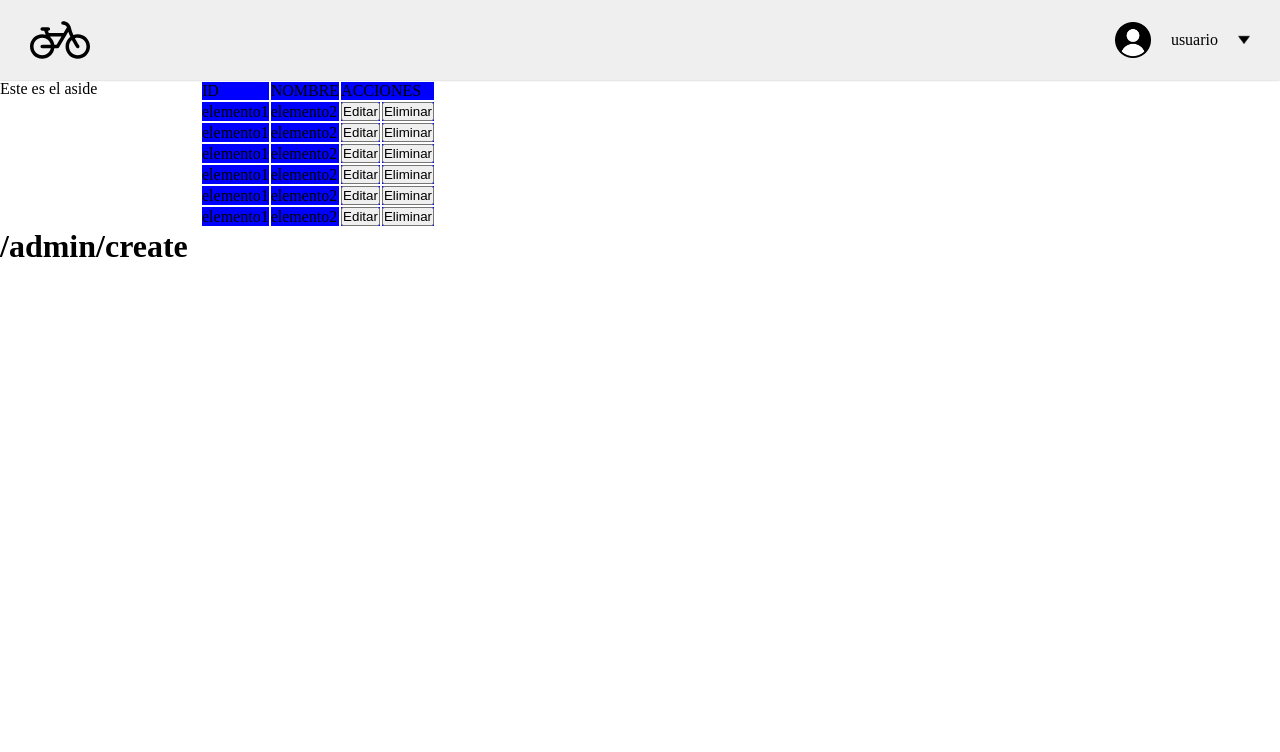
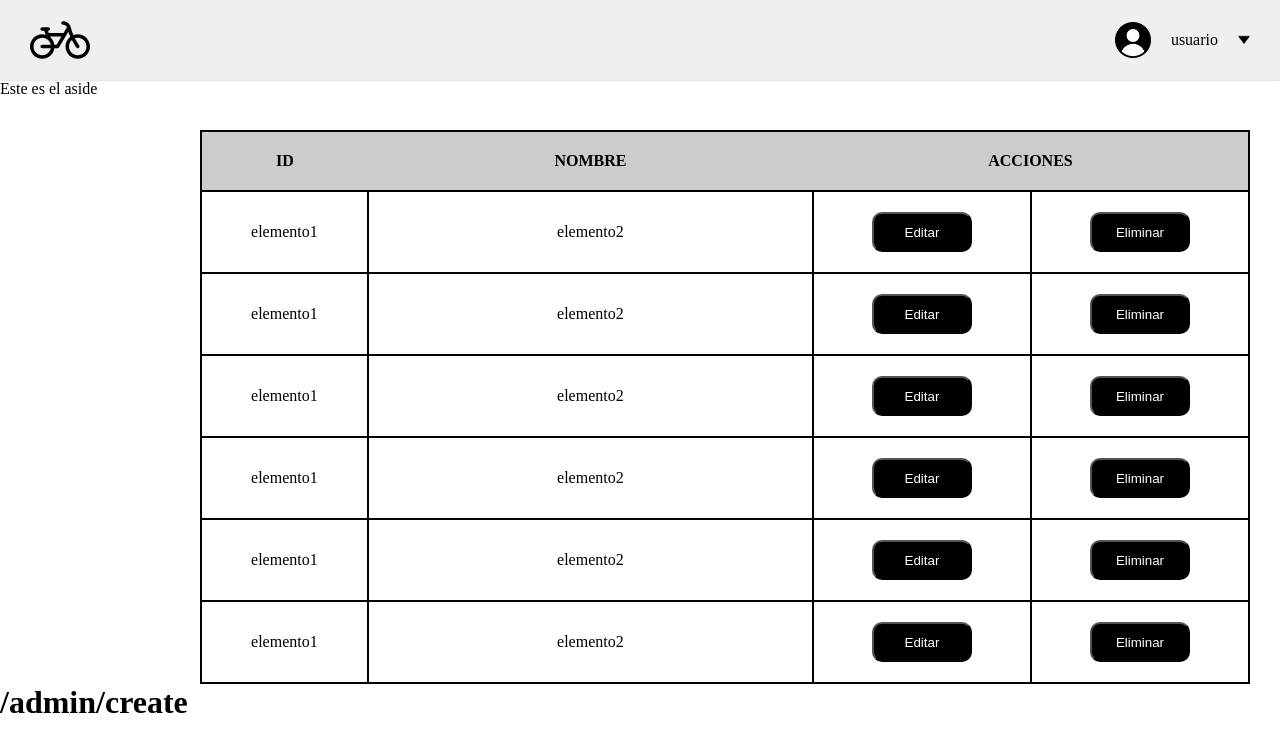
Before and after one commit to fertp/proyecto-ciclo-3, a Vue app: page /admin/create in a window 1280 px wide. Shown: the top 752 px of the page. Built offline with nearby package versions, Linux system fonts and the light colour scheme.

Commit message:
realizacion de la tabla

```diff
--- a/src/components/admin/PxTablaAdmin.vue
+++ b/src/components/admin/PxTablaAdmin.vue
@@ -1,77 +1,118 @@
 <template>
   <main>
-    <table>
+    <div class="container-table">
+      <table class="container-table__tabla">
         <tr>
-        <td>ID</td>
-        <td>NOMBRE</td>
-        <td colspan="2">ACCIONES</td>
-        <td></td>
+          <th class="table-cabecera table-cabecera__id">ID</th>
+          <th class="table-cabecera table-cabecera__nombre">NOMBRE</th>
+          <th class="table-cabecera" colspan="2">ACCIONES</th>
         </tr>
         <tr>
-        <td>elemento1</td>
-        <td>elemento2</td>
-        <td>
+          <td class="container-table__celda">elemento1</td>
+          <td class="container-table__celda">elemento2</td>
+          <td class="container-table__celda container-table__celdaboton">
             <button>Editar</button>
           </td>
-        <td>
+          <td class="container-table__celda container-table__celdaboton">
             <button>Eliminar</button>
           </td>
         </tr>
         <tr>
-        <td>elemento1</td>
-        <td>elemento2</td>
-        <td>
+          <td class="container-table__celda">elemento1</td>
+          <td class="container-table__celda">elemento2</td>
+          <td class="container-table__celda container-table__celdaboton">
             <button>Editar</button>
           </td>
-        <td>
+          <td class="container-table__celda container-table__celdaboton">
             <button>Eliminar</button>
           </td>
         </tr>
         <tr>
-        <td>elemento1</td>
-        <td>elemento2</td>
-        <td>
+          <td class="container-table__celda">elemento1</td>
+          <td class="container-table__celda">elemento2</td>
+          <td class="container-table__celda container-table__celdaboton">
             <button>Editar</button>
           </td>
-        <td>
+          <td class="container-table__celda container-table__celdaboton">
             <button>Eliminar</button>
           </td>
         </tr>
         <tr>
-        <td>elemento1</td>
-        <td>elemento2</td>
-        <td>
+          <td class="container-table__celda">elemento1</td>
+          <td class="container-table__celda">elemento2</td>
+          <td class="container-table__celda container-table__celdaboton">
             <button>Editar</button>
           </td>
-        <td>
+          <td class="container-table__celda container-table__celdaboton">
             <button>Eliminar</button>
           </td>
         </tr>
         <tr>
-        <td>elemento1</td>
-        <td>elemento2</td>
-        <td>
+          <td class="container-table__celda">elemento1</td>
+          <td class="container-table__celda">elemento2</td>
+          <td class="container-table__celda container-table__celdaboton">
             <button>Editar</button>
           </td>
-        <td>
+          <td class="container-table__celda container-table__celdaboton">
             <button>Eliminar</button>
           </td>
         </tr>
         <tr>
-        <td>elemento1</td>
-        <td>elemento2</td>
-        <td>
+          <td class="container-table__celda">elemento1</td>
+          <td class="container-table__celda">elemento2</td>
+          <td class="container-table__celda container-table__celdaboton">
             <button>Editar</button>
           </td>
-        <td>
+          <td class="container-table__celda container-table__celdaboton">
             <button>Eliminar</button>
           </td>
         </tr>
       </table>
+    </div>
   </main>
 </template>
 <style>
-td {
-  background: blue;
+.container-table {
+  margin-top: 50px;
+  margin-right: 30px;
+}
+
+.container-table__tabla {
+  margin: 0 auto;
+  border-collapse: collapse;
+  width: 100%;
+  text-align: center;
+  border: 2px solid black;
+}
+.container-table__celda {
+  border: 2px solid black;
+  padding-left: 20px;
+  padding-right: 20px;
+  padding-top: 20px;
+  padding-bottom: 20px;
+}
+.table-cabecera {
+  background-color: #ccc;
+  padding-left: 20px;
+  padding-right: 20px;
+  padding-top: 20px;
+  padding-bottom: 20px;
+}
+.table-cabecera__nombre {
+  width: 250px;
+}
+.container-table__celdaboton {
+  width: 40px;
+}
+.table-cabecera__id {
+  width: 60px;
+}
+
+.container-table__celdaboton button {
+  width: 100px;
+  height: 40px;
+  background-color: #000;
+  color: #ffff;
+  border-radius: 10px;
 }
 </style>
```
Lines whose indentation alone changed are shown as unchanged.
